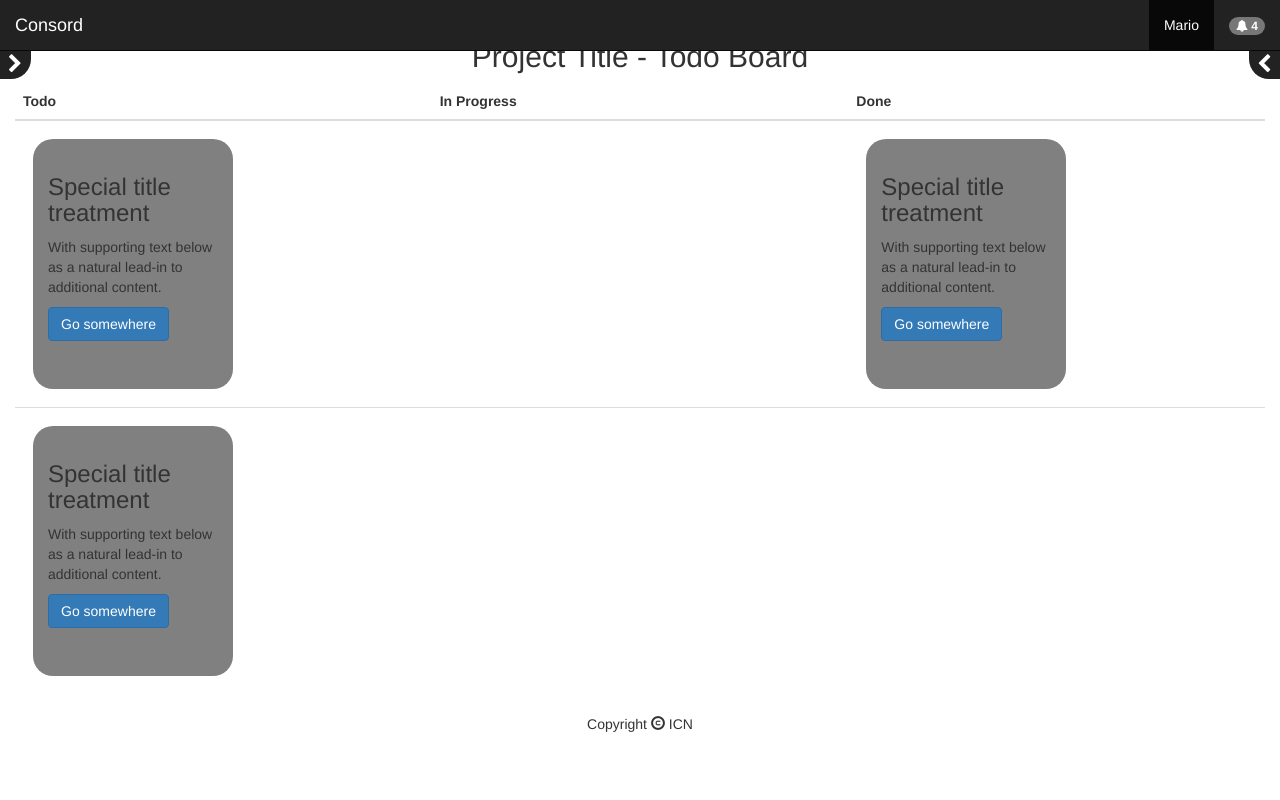
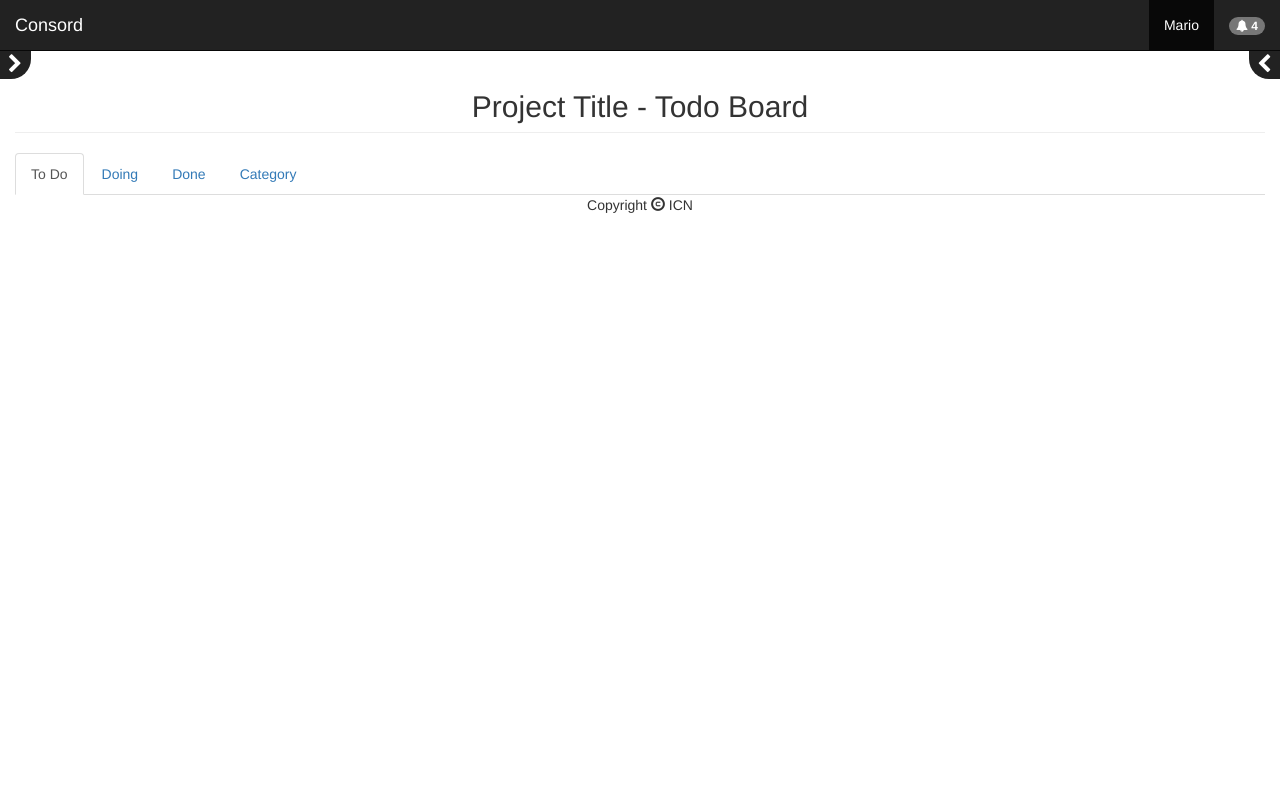
Before and after one commit to PeaceOff/FEUP-LBAW, a PHP site: page /pages/todoPage.php in a window 1280 px wide. Run offline with PHP 8.4, Linux system fonts and the light colour scheme; some libraries are stand-ins or nearby versions.

Commit message:
Added To-Do Page and some quickfixes

```diff
--- a/css/style.css
+++ b/css/style.css
@@ -1,12 +1,12 @@
 body{
-    padding-top: 20px;
+    padding-top: 50px;
 }
 
 
 html,
 body,
 .view {
-    height: 100%;
+    height: calc(100vh - 100px);
 }
 
 .view {
@@ -35,6 +35,7 @@ body,
 li{
     list-style: none;
 }
+
 /* Clear */
 .padding-left-0{
     padding-left: 0;
@@ -409,3 +410,8 @@ body.preload * {
 .post .post-footer .comments-list .comment > .comments-list {
     margin-left: 50px;
 }
+
+div.selectable:not(:target){
+  position: absolute;
+  visibility: hidden;
+}
--- a/js/script.js
+++ b/js/script.js
@@ -31,15 +31,23 @@ function addShow(index){
   });
 }
 
+function toggler_addListener(){
+  var togglers = $('.toggler');
+  console.log("Here");
+  $('.toggler').click(function(){
+    togglers.each(function(i){
+      $(this).parent().removeClass('active');
+    });
+    $(this).parent().addClass('active');
+  });
+}
+
 $(document).ready(function(){
+  if($(".view").length > 0) $("body").addClass('view');
 
+  toggler_addListener();
   setTimeout(function(){
     $("body").removeClass("preload");
   },500);
   $('.hide-actor').each(addShow);
-  //Obsolete
-  //$(window).on('resize', function(){
-  //  checkWidth();
-  //});
-
 });
--- a/pages/home.php
+++ b/pages/home.php
@@ -1,9 +1,9 @@
 <?php
 include_once '../templates/header.php';
+include_once '../templates/navbar.php';
 include_once '../templates/login.php';
 include_once '../templates/register.php';
 ?>
-
 
 <div class="view">
     <div class="vertical-align full-bg-img text-center">
@@ -20,7 +20,6 @@ include_once '../templates/register.php';
           <li>
         </ul>
     </div>
-
 </div>
 
 <?php
--- a/pages/personalPage.php
+++ b/pages/personalPage.php
@@ -1,5 +1,6 @@
 <?php
   include_once '../templates/header.php';
+  include_once '../templates/navbar.php';
   include_once '../templates/leftSidebar.php';
   include_once '../templates/addProject-form.php';
 ?>
--- a/pages/projectPage.php
+++ b/pages/projectPage.php
@@ -1,5 +1,6 @@
 <?php
     include_once '../templates/header.php';
+    include_once '../templates/navbar.php';
     include_once '../templates/leftSidebar.php';
     include_once '../templates/rightSidebar.php';
     include_once '../templates/projectBody.php';
--- a/pages/todoPage.php
+++ b/pages/todoPage.php
@@ -1,61 +1,77 @@
 <?php
 include_once '../templates/header.php';
+include_once '../templates/navbar.php';
 include_once '../templates/leftSidebar.php';
 ?>
 
 <div class="col-md-12 center-block" >
-  <h2 class="text-center bottom">Project Title - Todo Board</h2>
-  <table class="table ">
-    <thead>
-      <tr>
-        <th class="col-md-4">Todo</th>
-        <th class="col-md-4">In Progress</th>
-        <th class="col-md-4">Done</th>
-      </tr>
-    </thead>
-    <tbody>
-      <tr>
-        <td >
-          <div class="card col-lg-3 col-md-3 col-sm-6 col-xs-12">
+  <h2 class="text-center page-header">Project Title - Todo Board</h2>
+  <ul class="nav nav-tabs">
+    <li class="nav-item active">
+      <a class="nav-link toggler" href="#to-do">To Do</a>
+    </li>
+    <li class="nav-item">
+      <a class="nav-link toggler"  href="#doing">Doing</a>
+    </li>
+    <li class="nav-item">
+      <a class="nav-link toggler" href="#done">Done</a>
+    </li>
+    <li class="nav-item dropdown">
+      <a class="nav-link dropdown-toggle" data-toggle="dropdown"
+        href="#" role="button" aria-haspopup="true" aria-expanded="false">
+        Category</a>
+      <div class="dropdown-menu">
+        <a class="dropdown-item" href="#">High Priority</a>
+        <a class="dropdown-item" href="#">Low Priority</a>
+        <a class="dropdown-item" href="#">Art work</a>
+      </div>
+    </li>
+  </ul>
+
+  <div class="container-fluid">
+    <div id="to-do" class="selectable">
+      <div class="card col-xs-3">
         <div class="card-block">
-              <h3 class="card-title">Special title treatment</h3>
+          <h3 class="card-title">Special title treatment 1</h3>
           <p class="card-text">With supporting text below as a natural lead-in to additional content.</p>
           <a href="#" class="btn btn-primary">Go somewhere</a>
         </div>
-          </div></td>
-
-          <td></td>
-          <td>
-            <div class="card col-lg-3 col-md-3 col-sm-6 col-xs-12">
+      </div>
+      <div class="card col-xs-3">
         <div class="card-block">
-                <h3 class="card-title">Special title treatment</h3>
+          <h3 class="card-title">Special title treatment 2</h3>
           <p class="card-text">With supporting text below as a natural lead-in to additional content.</p>
           <a href="#" class="btn btn-primary">Go somewhere</a>
         </div>
-            </div></td>
-
-          </tr>
-
-          <tr>
-            <td >
-              <div class="card col-lg-3 col-md-3 col-sm-6 col-xs-12">
+      </div>
+    </div>
+    <div id="doing" class="selectable">
+      <div class="card col-xs-3">
         <div class="card-block">
-                  <h3 class="card-title">Special title treatment</h3>
+          <h3 class="card-title">Special title treatment 3</h3>
           <p class="card-text">With supporting text below as a natural lead-in to additional content.</p>
           <a href="#" class="btn btn-primary">Go somewhere</a>
         </div>
-              </div></td>
-
-              <td></td>
-              <td>
-              </td>
-
-            </tr>
-          </tbody>
-        </table>
+      </div>
+      <div class="card col-xs-3">
+        <div class="card-block">
+          <h3 class="card-title">Special title treatment 4</h3>
+          <p class="card-text">With supporting text below as a natural lead-in to additional content.</p>
+          <a href="#" class="btn btn-primary">Go somewhere</a>
         </div>
       </div>
-
+    </div>
+    <div id="done" class="selectable">
+      <div class="card col-xs-3">
+        <div class="card-block">
+          <h3 class="card-title">Special title treatment 5</h3>
+          <p class="card-text">With supporting text below as a natural lead-in to additional content.</p>
+          <a href="#" class="btn btn-primary">Go somewhere</a>
+        </div>
+      </div>
+    </div>
+  </div>
+</div>
 <?php
 include_once '../templates/rightSidebar.php';
 
--- a/templates/header.php
+++ b/templates/header.php
@@ -22,34 +22,3 @@
   </script>
 </head>
 <body class="preload">
-
-
-  <nav class="navbar navbar-inverse navbar-fixed-top">
-    <div class="container-fluid">
-      <!-- Brand and toggle get grouped for better mobile display -->
-      <div class="navbar-header">
-        <button type="button" class="navbar-toggle collapsed" data-toggle="collapse" data-target="#bs-example-navbar-collapse-1" aria-expanded="false">
-          <span class="sr-only">Toggle navigation</span>
-          <span class="icon-bar"></span>
-          <span class="icon-bar"></span>
-          <span class="icon-bar"></span>
-        </button>
-        <a class="navbar-brand" href="home.php" id="menu-toggle" >Consord</a>
-      </div>
-      <!-- Collect the nav links, forms, and other content for toggling -->
-      <div class="collapse navbar-collapse" id="bs-example-navbar-collapse-1">
-        <ul class="nav navbar-nav navbar-right">
-
-          <li class="active"><a href="personalPage.php">Mario</a></li>
-          <li>
-            <a href="#">
-              <span class="badge"> <i class="fa fa-bell"> </i> 4 </span>
-            </a>
-          </li>
-
-
-        </ul>
-      </div>
-    </div>
-
-  </nav>
--- /dev/null
+++ b/templates/navbar.php
@@ -0,0 +1,27 @@
+<nav class="navbar navbar-inverse navbar-fixed-top ">
+  <div class="container-fluid">
+    <!-- Brand and toggle get grouped for better mobile display -->
+    <div class="navbar-header">
+      <button type="button" class="navbar-toggle collapsed" data-toggle="collapse" data-target="#bs-example-navbar-collapse-1" aria-expanded="false">
+        <span class="sr-only">Toggle navigation</span>
+        <span class="icon-bar"></span>
+        <span class="icon-bar"></span>
+        <span class="icon-bar"></span>
+      </button>
+      <a class="navbar-brand" href="home.php" id="menu-toggle" >Consord</a>
+    </div>
+    <!-- Collect the nav links, forms, and other content for toggling -->
+    <div class="collapse navbar-collapse" id="bs-example-navbar-collapse-1">
+      <ul class="nav navbar-nav navbar-right">
+
+        <li class="active"><a href="personalPage.php">Mario</a></li>
+        <li>
+          <a href="#">
+            <span class="badge"> <i class="fa fa-bell"> </i> 4 </span>
+          </a>
+        </li>
+
+      </ul>
+    </div>
+  </div>
+</nav>
--- a/templates/projectBody.php
+++ b/templates/projectBody.php
@@ -166,7 +166,7 @@
         </div>
 
         <div class="jumbotron">
-            <a  href="todoPage.php" > <img src="../assets/todo.jpg" class="img-responsive img-circle center-block" width="200"> </a>
+            <a  href="todoPage.php#to-do" > <img src="../assets/todo.jpg" class="img-responsive img-circle center-block" width="200"> </a>
         </div>
 
 
```
Lines whose indentation alone changed are shown as unchanged.
